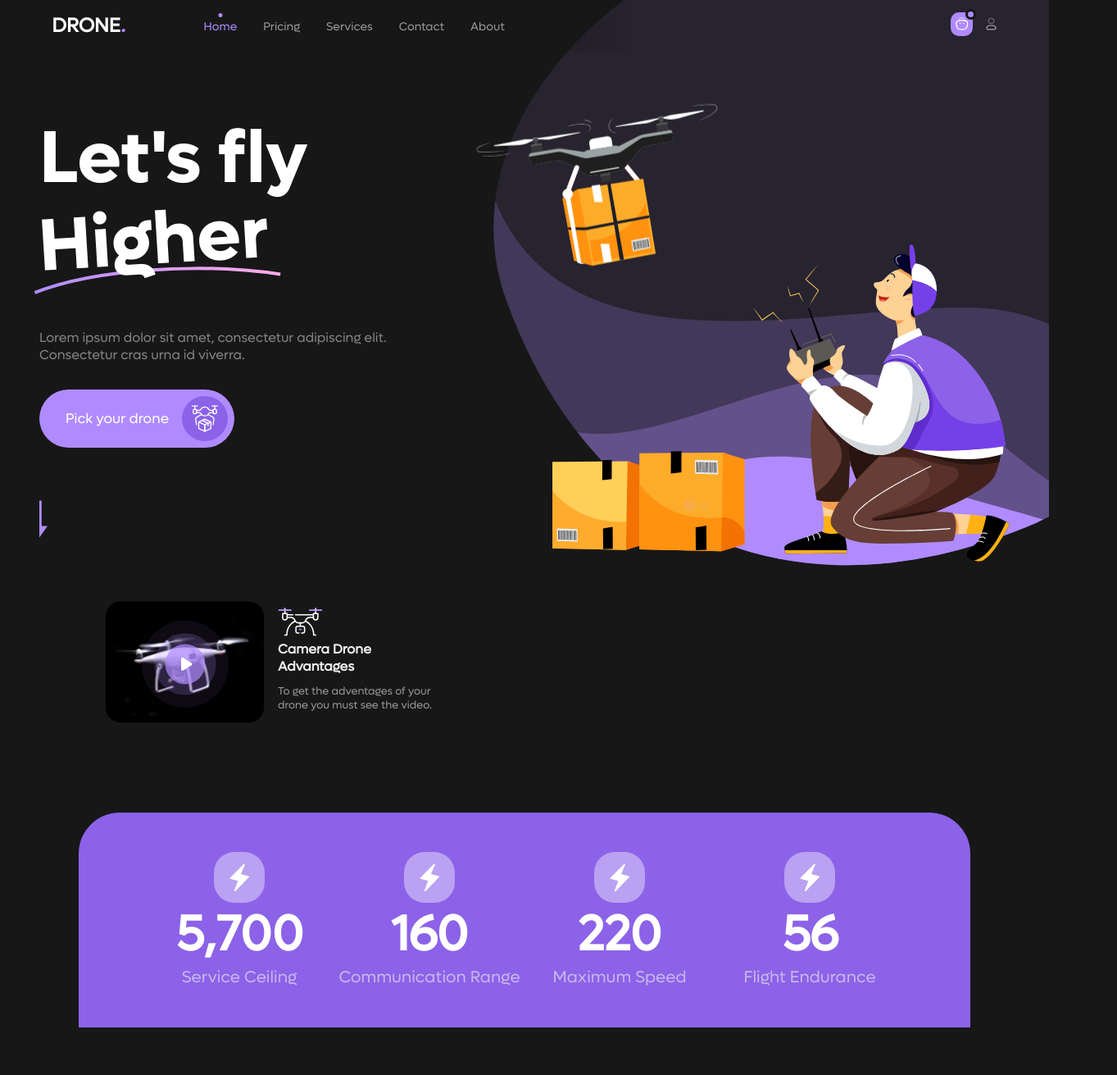
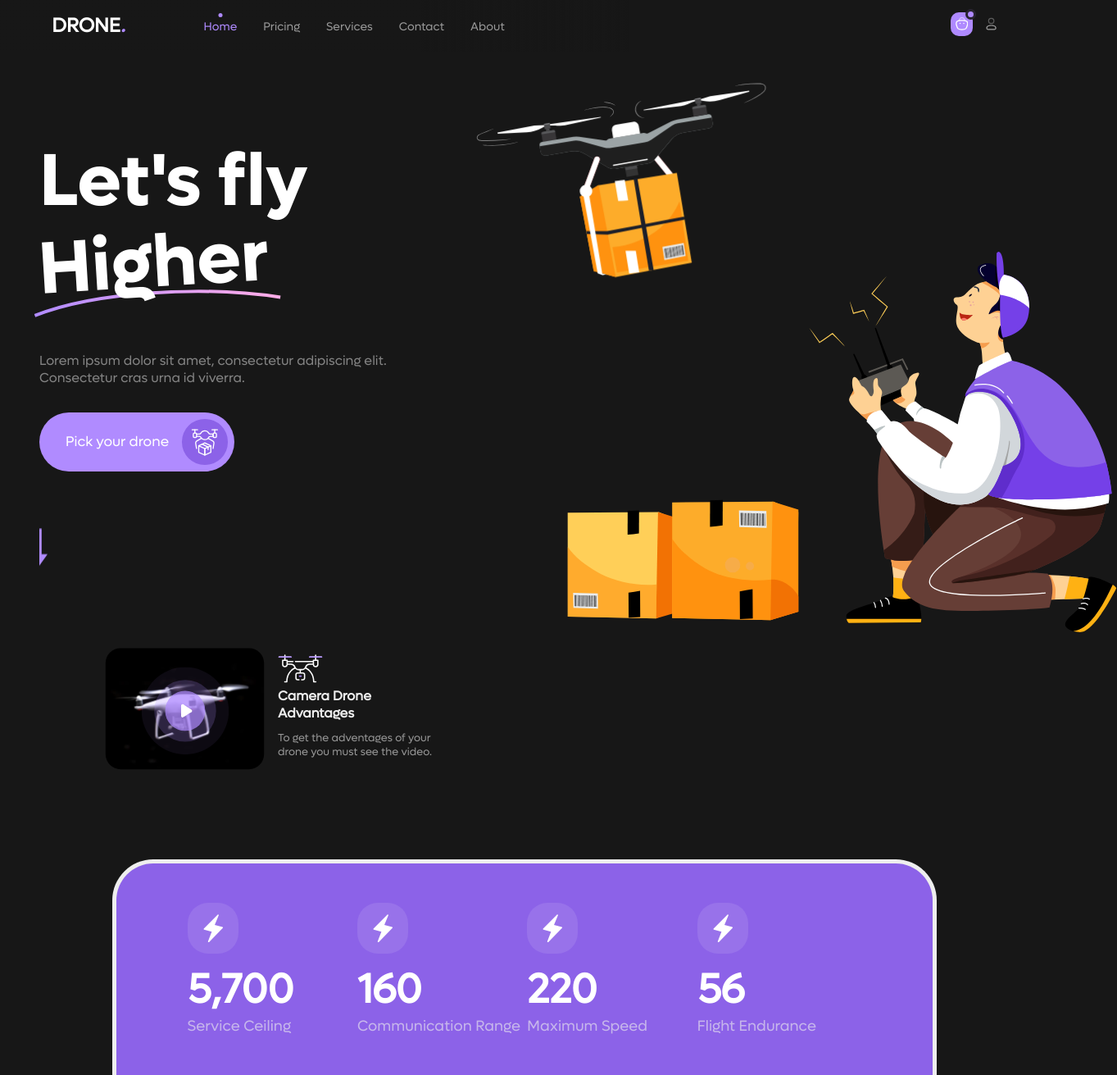
Before and after one commit to YouDontKnowThis/Landings, a Next.js app: page / in a window 1280 px wide. Shown: the whole page at 82% size, 1363 px wide, since content can reach past the window. Before the commit the page ends 1253 px from the top, so only its background shows below. Built offline with nearby package versions, Linux system fonts and the light colour scheme.

Commit message:
add some animations

```diff
--- a/components/header/header.js
+++ b/components/header/header.js
@@ -1,11 +1,28 @@
+import { useState, useEffect } from "react";
 import ActiveLink from "../../ui/active-link/active-link";
 import UserIcon from "../../icons/header/user";
 import Bag from "../../icons/header/bag";
 import classes from "./header.module.scss";
 
 function Header() {
+  const [scroll, setScroll] = useState(false);
+
+  useEffect(() => {
+    if (typeof window !== "undefined") {
+      window.addEventListener("scroll", () => {
+        if (window.scrollY > 90) {
+          setScroll(true);
+        } else {
+          setScroll(false);
+        }
+      });
+    }
+  }, []);
+
   return (
-    <header className={classes.header}>
+    <header
+      className={`${classes.header} ${scroll ? "bg_fill" : "bg_gradient"}`}
+    >
       <div className="container-md">
         <div className="flex jc">
           <nav className={`${classes.navbar} flex`}>
--- a/components/header/header.module.scss
+++ b/components/header/header.module.scss
@@ -1,10 +1,9 @@
 .header {
   padding: 1rem;
-  background: linear-gradient(to right, var(--bg-color) 40%, transparent 60%);
   position: fixed;
   top: 0;
   width: 100%;
-  z-index: 50;
+  z-index: 200;
   .navbar {
     .logo {
       color: white;
@@ -55,7 +54,7 @@
           height: 7px;
           background: var(--main-color);
           border-radius: 50%;
-          border: 3px solid var(--bg-color);
+          border: 3px solid #28242f;
         }
       }
       &:last-child {
--- a/components/home/about/about.js
+++ b/components/home/about/about.js
@@ -25,6 +25,7 @@ const cards = [
 
 function About() {
   return (
+    <div className="container-lg">
       <div className={classes.about}>
         <div className={classes.list}>
           {cards.map((card, index) => (
@@ -38,6 +39,7 @@ function About() {
           ))}
         </div>
       </div>
+    </div>
   );
 }
 
--- a/components/home/about/about.module.scss
+++ b/components/home/about/about.module.scss
@@ -4,6 +4,9 @@
   margin: 6rem auto 0;
   background: linear-gradient(180deg, #8c62e8 0%, #8c62e8 100%);
   border-radius: 50px 50px 0px 0px;
+  border-left: 5px solid #eee;
+  border-right: 5px solid #eee;
+  border-top: 5px solid #eee;
   .list {
     display: flex;
     align-items: center;
@@ -11,25 +14,22 @@
     flex-wrap: wrap;
     padding: 3rem 5rem;
     .card {
-      margin: auto;
       width: 24%;
-      text-align: center;
       .icon {
         width: 62px;
         height: 62px;
         border-radius: 25px;
-        background-color: rgba(255, 255, 255, 0.4);
+        background-color: rgba(255, 255, 255, 0.1);
         display: grid;
         place-items: center;
         margin-bottom: 0.7rem;
-        margin: auto;
       }
       h2 {
         color: white;
-        font-size: 60px;
+        font-size: 50px;
       }
       p {
-        font-size: 20px;
+        font-size: 18px;
         opacity: 0.6;
       }
     }
@@ -39,10 +39,10 @@
     .list {
       .card {
         h2 {
-          font-size: 40px;
+          font-size: 30px;
         }
         p {
-          font-size: 17px;
+          font-size: 14px;
         }
       }
     }
@@ -53,6 +53,10 @@
       .card {
         width: 47%;
         margin-top: 3rem;
+        text-align: center;
+        .icon {
+          margin: 1rem auto;
+        }
       }
     }
   }
--- a/components/home/illustration/illustration.js
+++ b/components/home/illustration/illustration.js
@@ -4,7 +4,7 @@ import HomeAnimation from "../../../icons/animation/home-animation";
 function IllustrationHome() {
   return (
     <div className={classes.illustration}>
-      <HomeAnimation />
+      <HomeAnimation className={classes.icon} />
     </div>
   );
 }
--- a/components/home/illustration/illustration.module.scss
+++ b/components/home/illustration/illustration.module.scss
@@ -1,6 +1,18 @@
 .illustration {
   width: 55%;
-  margin-top: -5rem;
+  margin: -5rem auto 0;
+  .icon {
+    position: relative;
+    z-index: 50;
+    width: 782px;
+    height: 713px;
+  }
+  @media screen and (max-width: 1025px) {
+    .icon {
+      width: 100%;
+      height: 100%;
+    }
+  }
   @media screen and (max-width: 769px) {
     width: 100%;
   }
--- a/components/home/main/main.module.scss
+++ b/components/home/main/main.module.scss
@@ -7,8 +7,19 @@
   }
   .arrow {
     margin: 4rem 0;
+    animation: move 1.5s linear infinite;
   }
   @media screen and (max-width: 769px) {
     width: 100%;
   }
 }
+
+@keyframes move {
+  0%,
+  100% {
+    transform: translateY(0);
+  }
+  50% {
+    transform: translateY(10px);
+  }
+}
--- a/icons/animation/animation.module.scss
+++ b/icons/animation/animation.module.scss
@@ -9,6 +9,14 @@
       transform: translateY(60px);
     }
   }
+}
+.cartona_1 {
+  animation: bounce 2.5s ease-in-out;
+  animation-delay: 0.5s;
+}
+
+.cartona_2 {
+  animation: bounce 2.5s ease-in-out;
 }
 
 @keyframes bounce {
--- a/icons/animation/home-animation.js
+++ b/icons/animation/home-animation.js
@@ -1,20 +1,16 @@
 import classes from "./animation.module.scss";
 
-function HomeAnimation() {
-  const style = {
-    position: "relative",
-    zIndex: "50",
-  };
-
+function HomeAnimation({ className }) {
   return (
     <svg
-      style={style}
+      className={className}
       xmlns="http://www.w3.org/2000/svg"
       fill="none"
       viewBox="0 0 682 613"
     >
       <g id="home-animation">
         <g id="Man">
+          <g className={classes.cartona_1}>
             <path
               id="Vector"
               fill="#FFCF58"
@@ -156,6 +152,8 @@ function HomeAnimation() {
               fill="#515151"
               d="M128.266 585.172l-.521-.017-.165-11.88.52.014.166 11.883z"
             ></path>
+          </g>
+          <g className={classes.cartona_2}>
             <path
               id="Vector_29"
               fill="#FDAC2A"
@@ -313,6 +311,7 @@ function HomeAnimation() {
               fill="#F27204"
               d="M342.954 574.18v16.273l-29.7 8.775v-.023l.65-42.98s6.828-.644 14.129 3.112c5.758 2.966 10.611 7.685 13.274 11.762a17.365 17.365 0 011.647 3.081z"
             ></path>
+          </g>
           <g id="Group 1846">
             <path
               id="Vector_60"
--- a/icons/home/background.js
+++ b/icons/home/background.js
@@ -1,7 +1,7 @@
 function BackgroundHome() {
   const style = {
     position: "absolute",
-    top: "0",
+    top: "-50px",
     right: "0",
     zIndex: "30",
   };
@@ -10,8 +10,8 @@ function BackgroundHome() {
       className="desk_only"
       style={style}
       xmlns="http://www.w3.org/2000/svg"
-      width="678"
-      height="690"
+      width="828"
+      height="850"
       fill="none"
       viewBox="0 0 678 690"
     >
--- a/styles/globals.css
+++ b/styles/globals.css
@@ -125,7 +125,14 @@ li {
   font-family: "lufga_bold";
 }
 
-@media screen and (max-width: 1026px) {
+.bg_gradient {
+  background: linear-gradient(to right, var(--bg-color) 40%, transparent 60%);
+}
+.bg_fill {
+  background-color: var(--bg-color);
+}
+
+@media screen and (max-width: 1600px) {
   .desk_only {
     display: none;
   }
--- a/ui/button/button.module.scss
+++ b/ui/button/button.module.scss
@@ -23,6 +23,7 @@
     z-index: -1;
     margin: -2px;
   }
+
   @media screen and (max-width: 426px) {
     font-size: 19px;
     padding: 15.2316px 40.1368px;
@@ -42,6 +43,10 @@
   font-family: inherit;
   font-size: 17px;
   cursor: pointer;
+  transition: all 0.3s linear;
+  &:hover {
+    transform: scale(1.02);
+  }
   span {
     margin-left: 1.5rem;
   }
```
Lines whose indentation alone changed are shown as unchanged.
